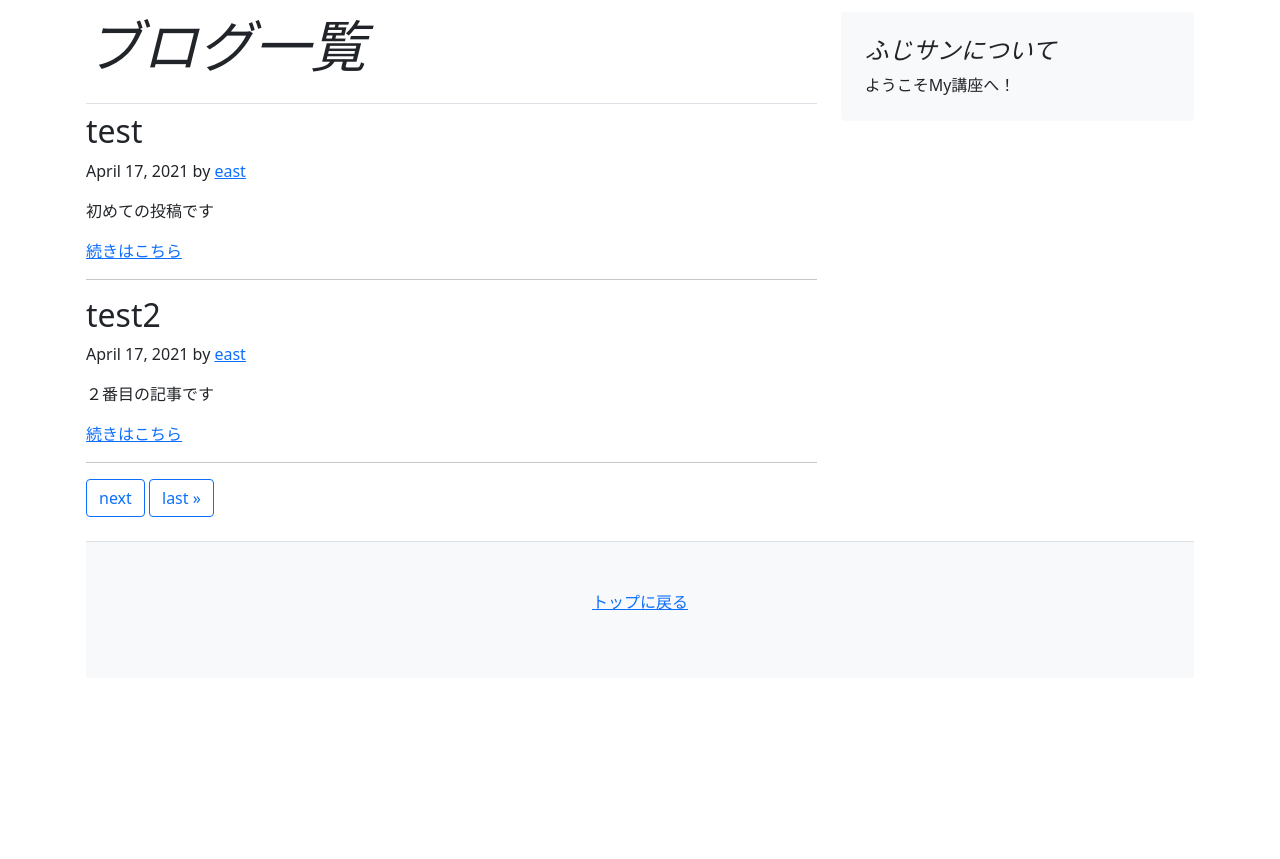
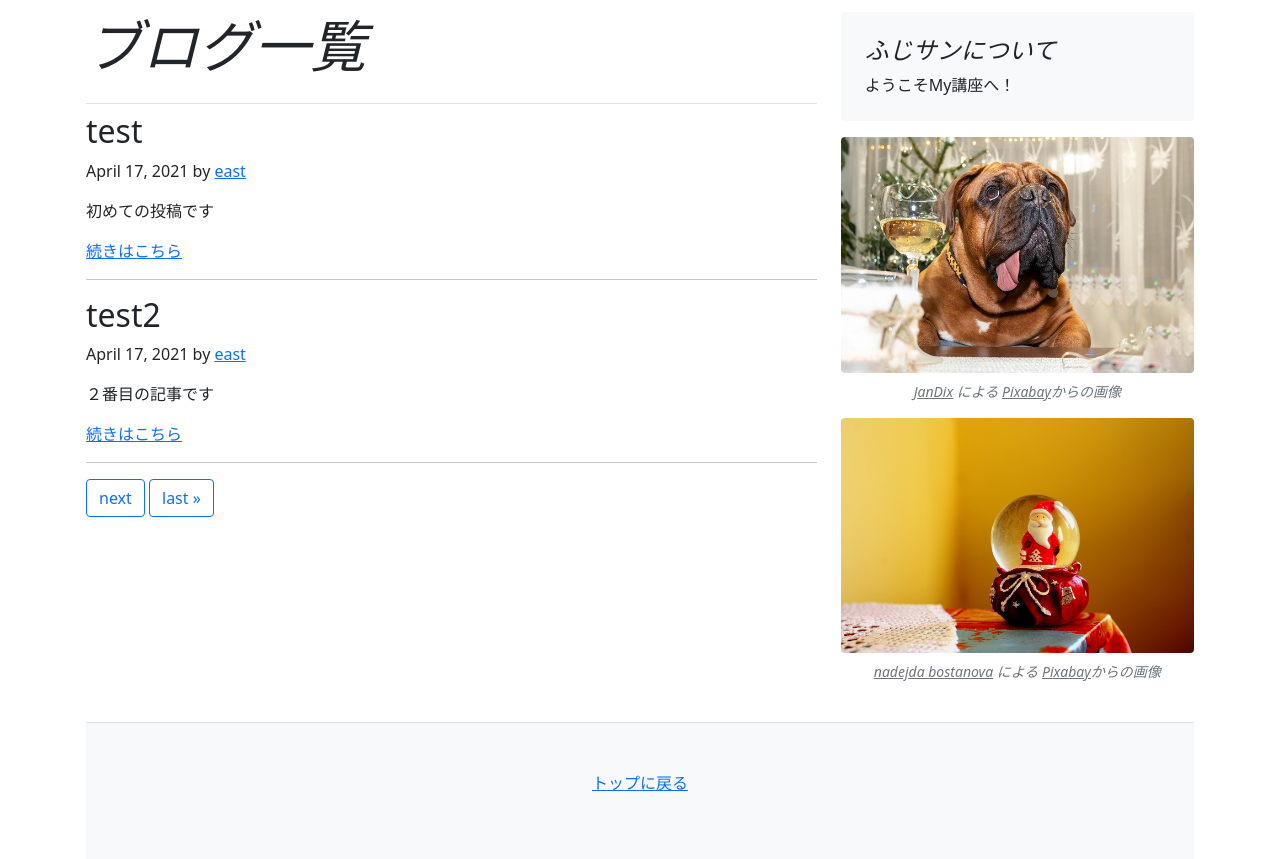
Before and after one commit to RYOTA-EAST/reallysite, a Django app: page /blog/ in a window 1280 px wide. Shown: the part 151-1010 px from the top of the page. Before the commit the page ends 761 px from the top, so only its background shows below. Run offline with Django 3.2, Linux system fonts and the light colour scheme; data comes from the database, SQL or seed files in the repository; parts of the project's set-up code (start-up, migrations or seed data) failed here and were passed over; some libraries are stand-ins or nearby versions.

Commit message:
画像表示

```diff
--- a/config/settings.py
+++ b/config/settings.py
@@ -136,6 +136,12 @@ USE_TZ = True
 
 STATIC_URL = '/static/'
 
+# --- static設定項目 ---
+STATICFILES_DIRS = [
+    os.path.join(BASE_DIR, 'static')
+]
+# --- static設定項目 ---
+
 # Default primary key field type
 # https://docs.djangoproject.com/en/3.2/ref/settings/#default-auto-field
 
--- a/mysite/templates/mysite/snippets/sidebar.html
+++ b/mysite/templates/mysite/snippets/sidebar.html
@@ -1,3 +1,5 @@
+{% load static %}
+
 <aside class="col-md-4">
   <div class="p-4 mb-3 bg-light rounded">
       <h4 class="font-italic">
@@ -5,4 +7,22 @@
       </h4>
       <p class="mb-0">ようこそMy講座へ！</p>
   </div>
+
+  <figure class="figure">
+    <img src="{% static '/mysite/img2.jpg' %}" alt="" class="figure-img img-fluid rounded">
+    <figcaption class="figure-caption text-center font-italic small">
+      <a class="text-muted" href="https://pixabay.com/ja/users/jandix-14303736/?utm_source=link-attribution&amp;utm_medium=referral&amp;utm_campaign=image&amp;utm_content=5919911">JanDix</a>
+      による
+      <a class="text-muted" href="https://pixabay.com/ja/?utm_source=link-attribution&amp;utm_medium=referral&amp;utm_campaign=image&amp;utm_content=5919911">Pixabay</a>からの画像
+    </figcaption>
+  </figure>
+
+  <figure class="figure">
+    <img src="{% static '/mysite/img1.jpg' %}" alt="" class="figure-img img-fluid rounded">
+    <figcaption class="figure-caption text-center font-italic small">
+      <a class="text-muted" href="https://pixabay.com/ja/users/nbostanova-3003819/?utm_source=link-attribution&amp;utm_medium=referral&amp;utm_campaign=image&amp;utm_content=1589483">nadejda bostanova</a>
+      による
+      <a class="text-muted" href="https://pixabay.com/ja/?utm_source=link-attribution&amp;utm_medium=referral&amp;utm_campaign=image&amp;utm_content=1589483">Pixabay</a>からの画像
+    </figcaption>
+  </figure>
 </aside>
```
Also changed, not shown: static/mysite/img1.jpg (added), static/mysite/img2.jpg (added).
